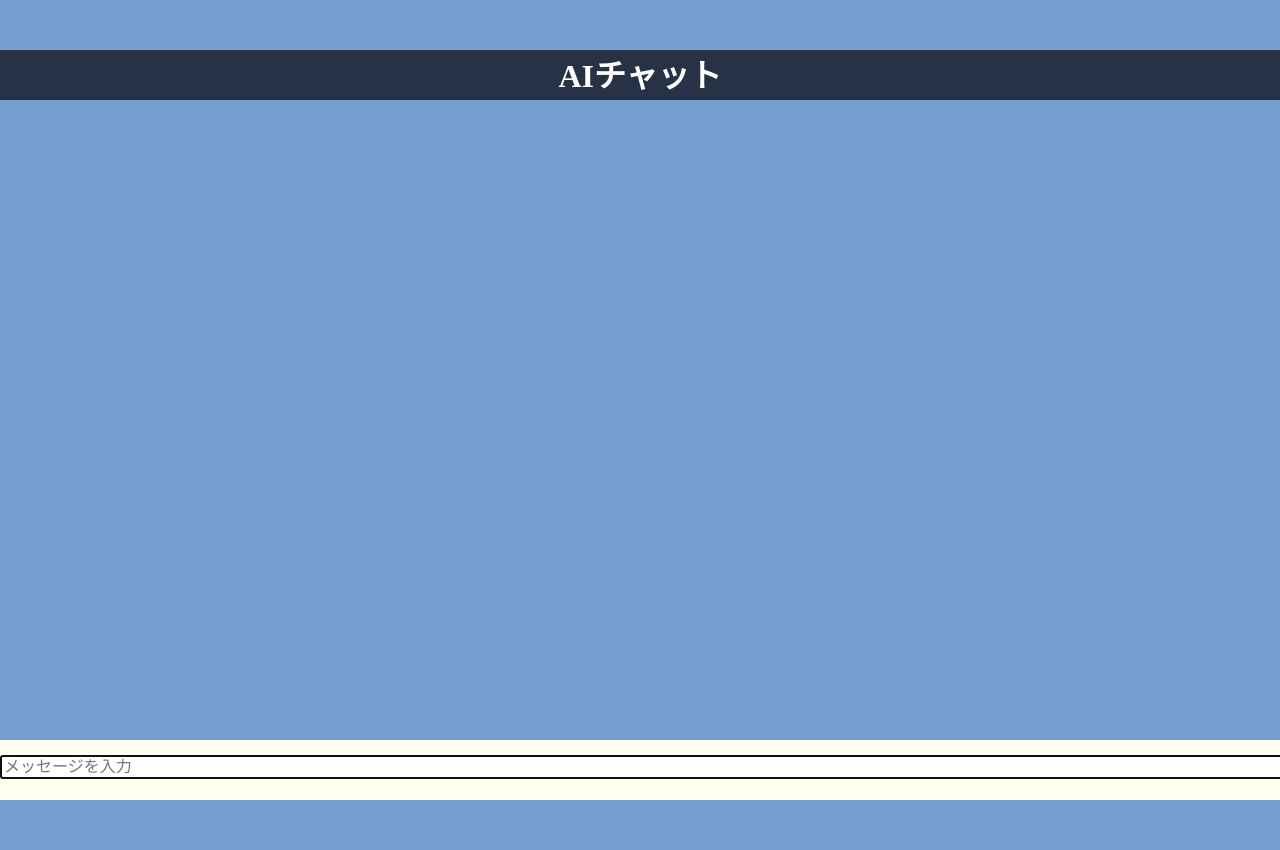
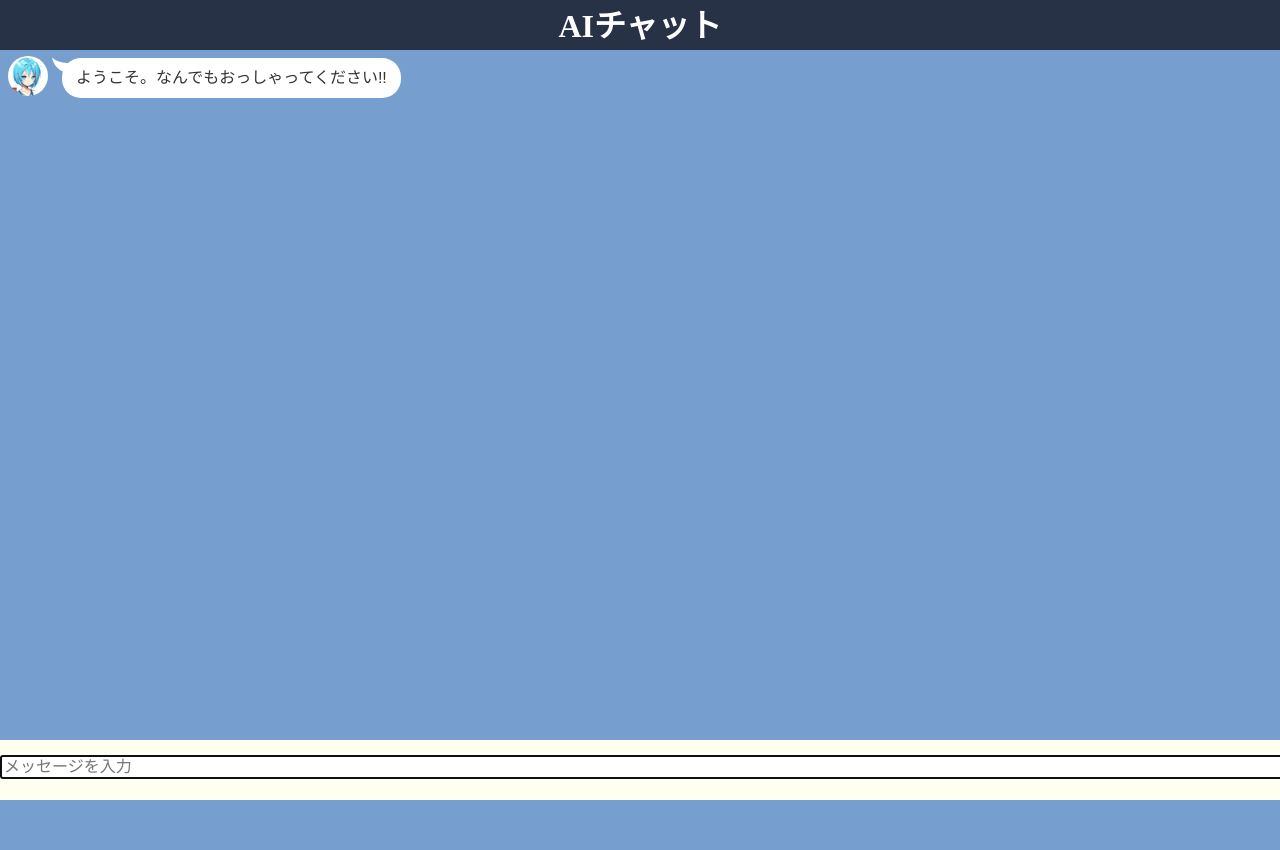
Before and after one commit to Kita12123/ChatBot, a Flask app: page / in a window 1280 px wide. Before the commit the page ends 800 px from the top, so only its background shows below. Run offline with Flask 2, Linux system fonts and the light colour scheme.

Commit message:
first commit

```diff
--- a/apps/bot.py
+++ b/apps/bot.py
@@ -13,6 +13,8 @@ class Bot:
         self.history = [
             {"role": "system", "content": arg}
             for arg in args
+        ] + [
+            {"role": "assistant", "content": "ようこそ。なんでもおっしゃってください!!"}
         ]
 
     def chat(self, request: str) -> str:
@@ -25,6 +27,13 @@ class Bot:
             reply = completion.choices[0].message.content
         except (openai.error.RateLimitError):
             reply = "ごめんなさい。エラーが発生しました。\n時間をおいてからもう一度お願いします。"
+        reply = reply.replace(
+            "\n", "<br>"    # 改行
+        ).replace(
+            " ", "&nbsp;"   # 半角スペース
+        ).replace(
+            "　", "&emsp;"  # 全角スペース
+        )
         self.history.append({"role": "assistant", "content": reply})
         return reply
 
--- a/apps/db.py
+++ b/apps/db.py
@@ -14,7 +14,7 @@ class TaskHistory:
         self.data = ""
 
     @property
-    def db(self) -> dict[str, str]:
+    def db(self):
         with open(file=self.file_path, mode="r", encoding="cp932") as f:
-            db = json.load(f)
+            db: dict[str, str] = json.load(f)
         return db
--- a/apps/main.py
+++ b/apps/main.py
@@ -3,35 +3,32 @@ from flask import render_template
 from flask import request
 from flask import send_file
 from flask import url_for
+from pathlib import Path
 
 from apps.bot import Bot
+
+static_dir = Path(__file__).parent / "static"
 
 app = Flask(__name__)
 bot = Bot("出来る限り１００文字以内で返答してください。")
 
-
 @app.route("/", methods=["GET", "POST"])
 def index():
-    user_ip = request.remote_addr
-    reply = "はじめまして、お好きにお話してください。"
-    if request.method == "POST":
+    if request.method == "GET":
+        global bot
+        bot = Bot("出来る限り１００文字以内で返答してください。")
+    elif request.method == "POST":
         req = request.form.get("request")
-        reply = bot.chat(req).replace(
-            "\n", "<br>"    # 改行
-        ).replace(
-            " ", "&nbsp;"   # 半角スペース
-        ).replace(
-            "　", "&emsp;"  # 全角スペース
-        )
+        bot.chat(req)
     return render_template(
         "index.html",
-        reply=reply,
         history=bot.history
     )
+
 
 
 @app.route('/favicon.ico')
 def favicon():
     return send_file(
-        url_for("static", filename="favicon.ico")
+        static_dir / "favicon.ico"
     )
--- a/apps/static/line_style.css
+++ b/apps/static/line_style.css
@@ -6,8 +6,6 @@ https://jisuijisan.com/speech-bubble/
 */
 /*フレームとフォント*/
 .talk.line {
-    padding-top: 5%;
-    padding-bottom: 70px;
     width: 100%;
     height: 100%;
     font-family: "ヒラギノ角ゴ Pro W3","Hiragino Kaku Gothic Pro","Helvetica Neue", "Lucida Sans Unicode", "Arial";
--- a/apps/static/script.js
+++ b/apps/static/script.js
@@ -2,14 +2,13 @@ window.onload = function() {
     // 一番最後までスクロール
     console.log("スクロールfunction実行")
     var container = document.getElementById("main-content");
-    container.scrollIntoView(false);
+    container.scrollTop = container.scrollHeight
 }
 
 function Loading(){
     var inMes = document.getElementById("message").value;
-    // 入力文字が表示できん
-    //document.getElementById("inMessage").innerHTML(inMes);
+    document.getElementById("inMessage").textContent = inMes
     document.getElementById("loading").style.display = '';
     var container = document.getElementById("main-content");
-    container.scrollIntoView(false);
+    container.scrollTop = container.scrollHeight
 }
--- a/apps/static/style.css
+++ b/apps/static/style.css
@@ -1,12 +1,18 @@
 html {
+  height: 100%;
   background: #769ece;
 }
 body {
   margin: 0;
+  height: 100%;
   overflow: hidden; /* Hide scrollbars */
 }
 h1 {
   margin: 0;
+}
+h1 > a {
+  color: white;
+  text-decoration: none;
 }
 
 /* Header */
@@ -15,6 +21,10 @@ h1 {
   color: white;
   text-align: center;
   position: fixed;
+  top: 0;
+  right: 0;
+  left: 0;
+  width: 100%;
   width: 100%;
   z-index: 1000;
   height: 50px;
@@ -22,24 +32,21 @@ h1 {
 
 /* talk */
 #main-content {
-    background-color: #769ece;
-    margin-top: 50px;
-    margin-bottom: 60px;
-}
-.scroll_bar{
-  background-color: #f0f0f0;
+  background-color: #769ece;
+  margin-top: 50px;
+  margin-bottom: 60px;
+  height: 670px;
   overflow-y: scroll;
   /* ビヨヨン効果を無効化する */
   overscroll-behavior: none;
-  height: 250px;
 }
-.scroll_bar::-webkit-scrollbar{
+#main-content::-webkit-scrollbar{
   width: 10px;
 }
-.scroll_bar::-webkit-scrollbar-track{
+#main-content::-webkit-scrollbar-track{
   background-color: #ccc;
 }
-.scroll_bar::-webkit-scrollbar-thumb{
+#main-content::-webkit-scrollbar-thumb{
   background-color: #17585d;
 }
 
@@ -64,6 +71,9 @@ h1 {
 }
 /* モバイル用 */
 @media only screen and (max-width: 1000px) {
+    #main-content {
+      height: 610px;
+    }
     .chat-form {
         height: 120px;
     }
--- a/apps/templates/base.html
+++ b/apps/templates/base.html
@@ -9,7 +9,7 @@
   </head>
   <body>
     <div id="header">
-      <h1>AIチャット</h1>
+      <h1><a href="/">AIチャット</a></h1>
     </div>
     <div id="main-content" class="scroll_bar">
     {% block content %}
--- a/apps/templates/index.html
+++ b/apps/templates/index.html
@@ -10,7 +10,9 @@
   {% elif his.role == "assistant" %}
   <div class="speech_bubble left">
     <img class="icon" src="{{ url_for('static', filename='waifu.png') }}" />
-    {{ his.content}}
+    {% autoescape False %}
+    {{ his.content }}
+    {% endautoescape %}
   </div>
   {% endif %}
   {% endfor %}
--- a/requirements.txt
+++ b/requirements.txt
@@ -20,7 +20,7 @@ python-dotenv==0.21.1
 requests==2.31.0
 tqdm==4.65.0
 typing_extensions==4.6.1
-urllib3==2.0.2
+urllib3==1.26.14
 Werkzeug==2.2.3
 yarl==1.9.2
 zipp==3.15.0
```
Also changed, not shown: 1 other file.
